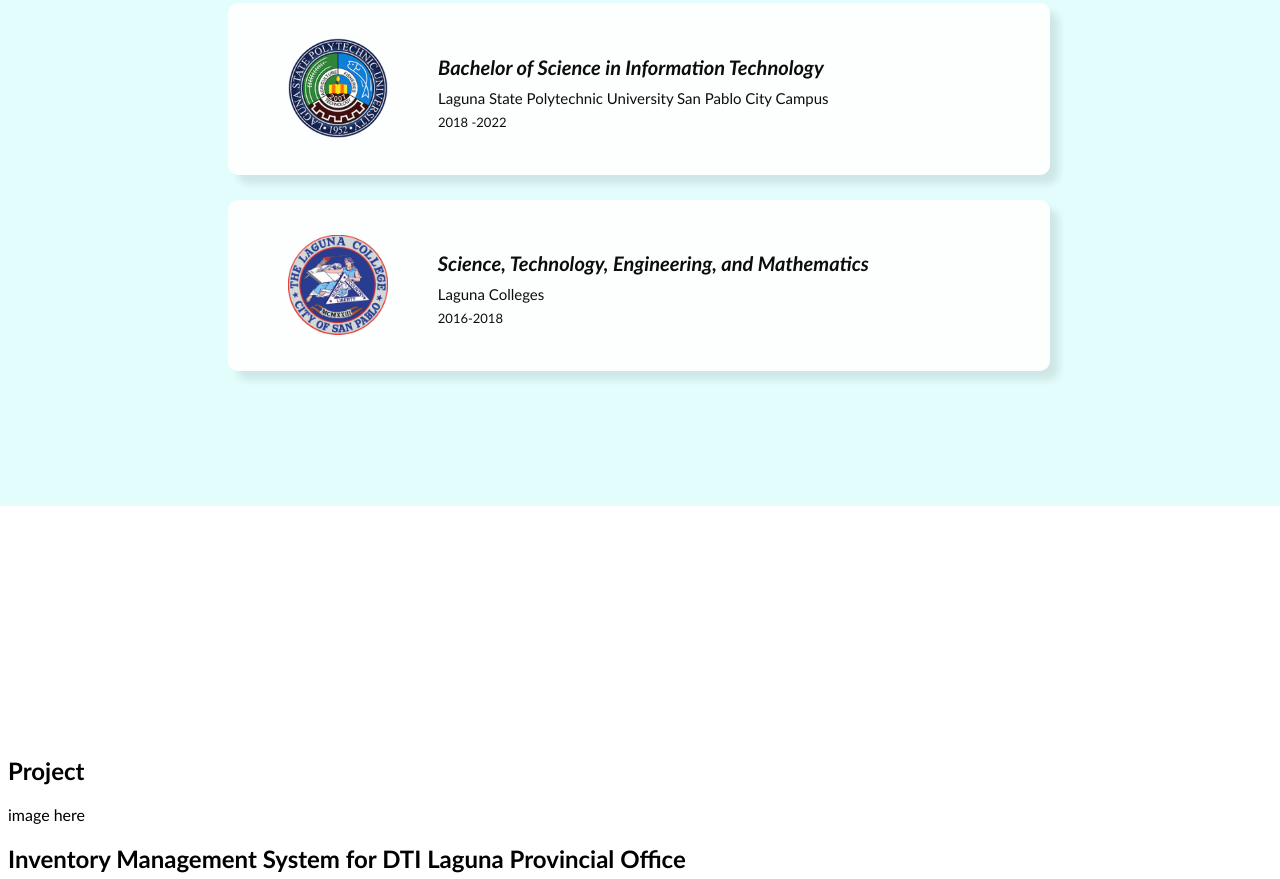
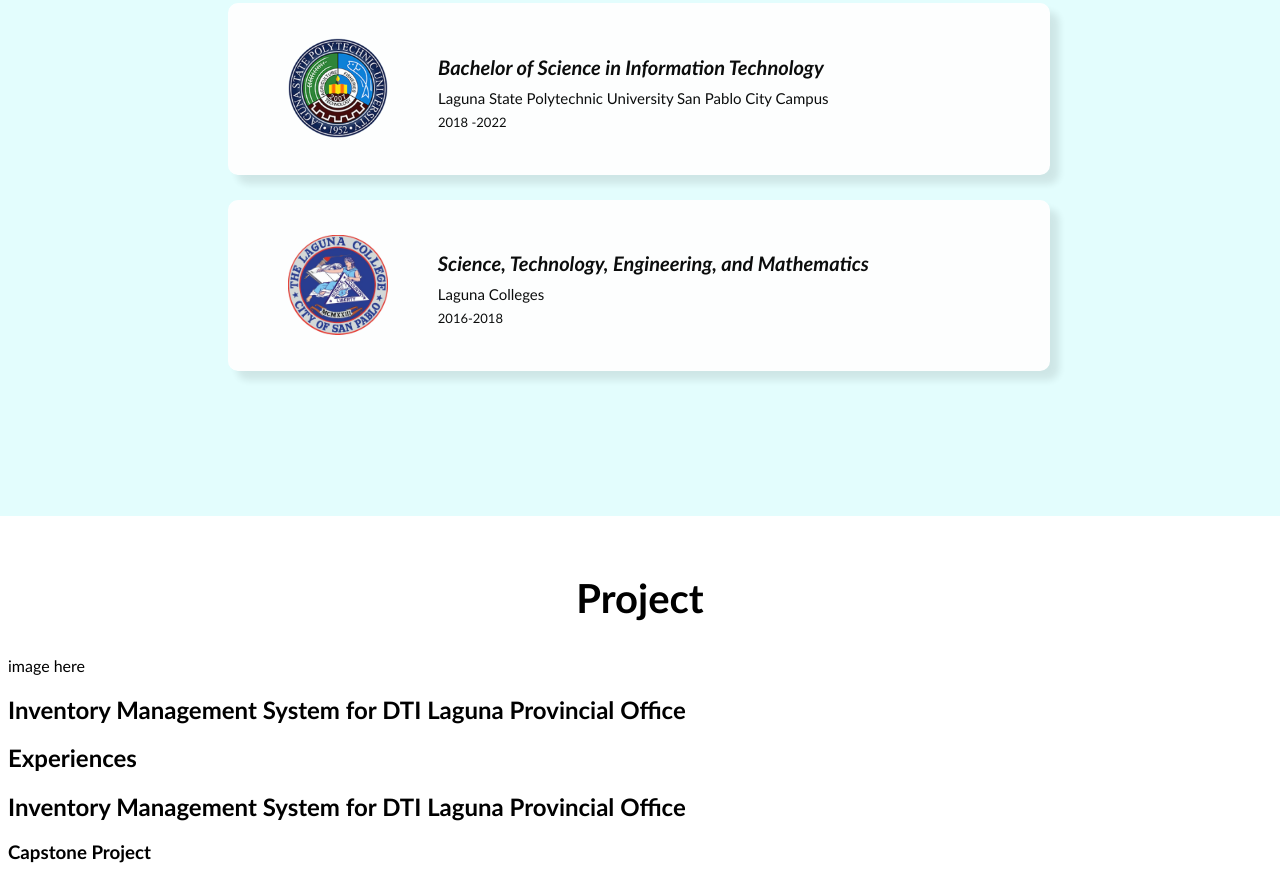
Before and after one commit to roiialcantara/roiialcantara.github.io, a website: page index.html in a window 1280 px wide. Shown: the part 2047-2926 px from the top of the page. Drawn offline with Linux system fonts and the light colour scheme; files whose address does not match are found by name.

Commit message:
fixed the header placement

```diff
--- a/index.html
+++ b/index.html
@@ -55,7 +55,6 @@
             </p>
             <p class="info-item-about-email-phone">
               <span>Email:</span> sotero.alcantara22@gmail.com<br>
-
               <span>Phone:</span> 0908-471-4995
             </p>
           </div>
@@ -159,8 +158,8 @@
           </div>
         </section>
         <section id="sec-project">
+          <h1>Project</h1>
           <div class="info-item-project">
-            <h1>Project</h1>
             <p>image here</p>
             <h2>Inventory Management System for DTI Laguna Provincial Office</h2>
           </div>
--- a/style.css
+++ b/style.css
@@ -182,13 +182,13 @@ html{
 
 /*Education Start*/
 #sec-education{
-    margin-bottom: 250px;
+    margin-bottom: 25px;
     background-color: #E3FDFD;
     margin-top: -10px;
     margin-left: -10px;
     margin-right: -8px;
     padding-top: 10px;
-    padding-bottom: 110px;
+    padding-bottom: 120px;
 }
 .info-item-education h1{
     text-align: center;
@@ -235,3 +235,11 @@ html{
     opacity: 100%;
 }
 /*Education End*/
+#sec-project h1{
+    text-align: center;
+    padding-top: 25px;
+    font-size: 40px;
+}
+/*Project Start*/
+
+/*Project End*/
```
